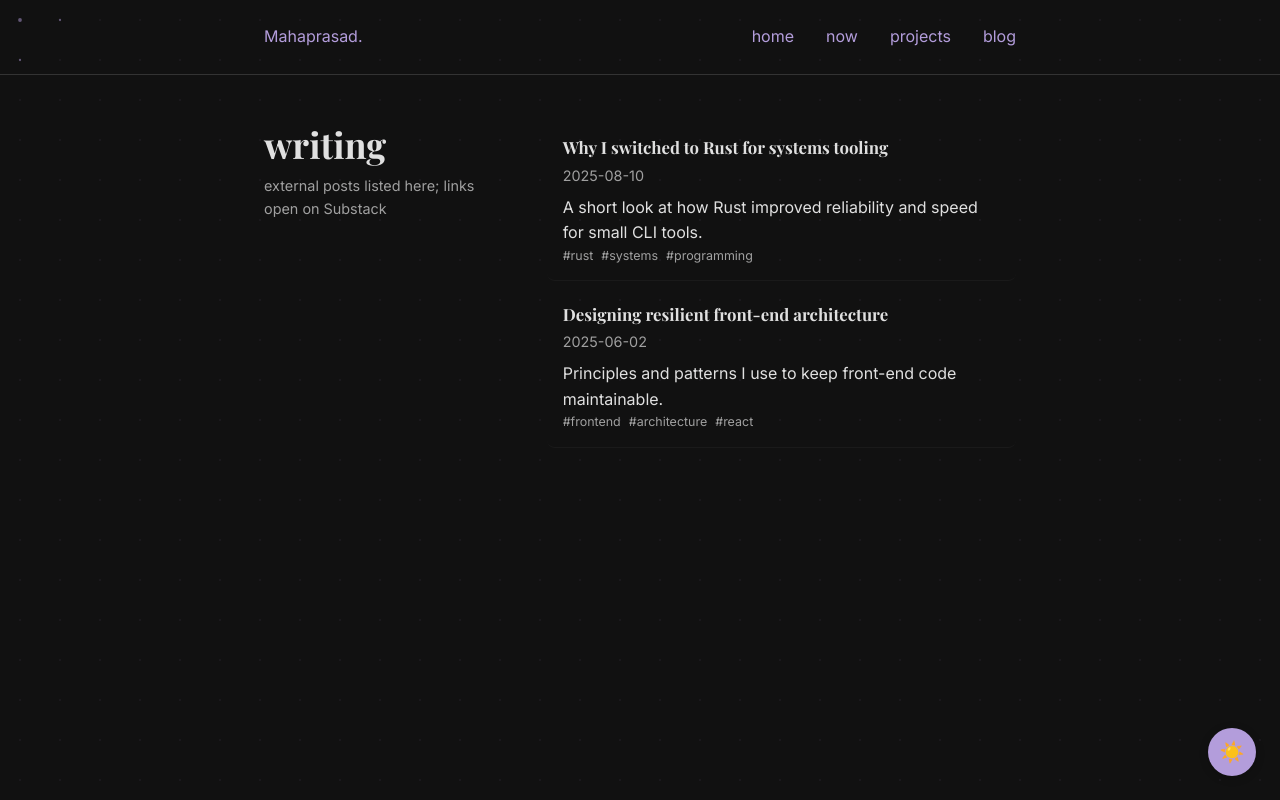
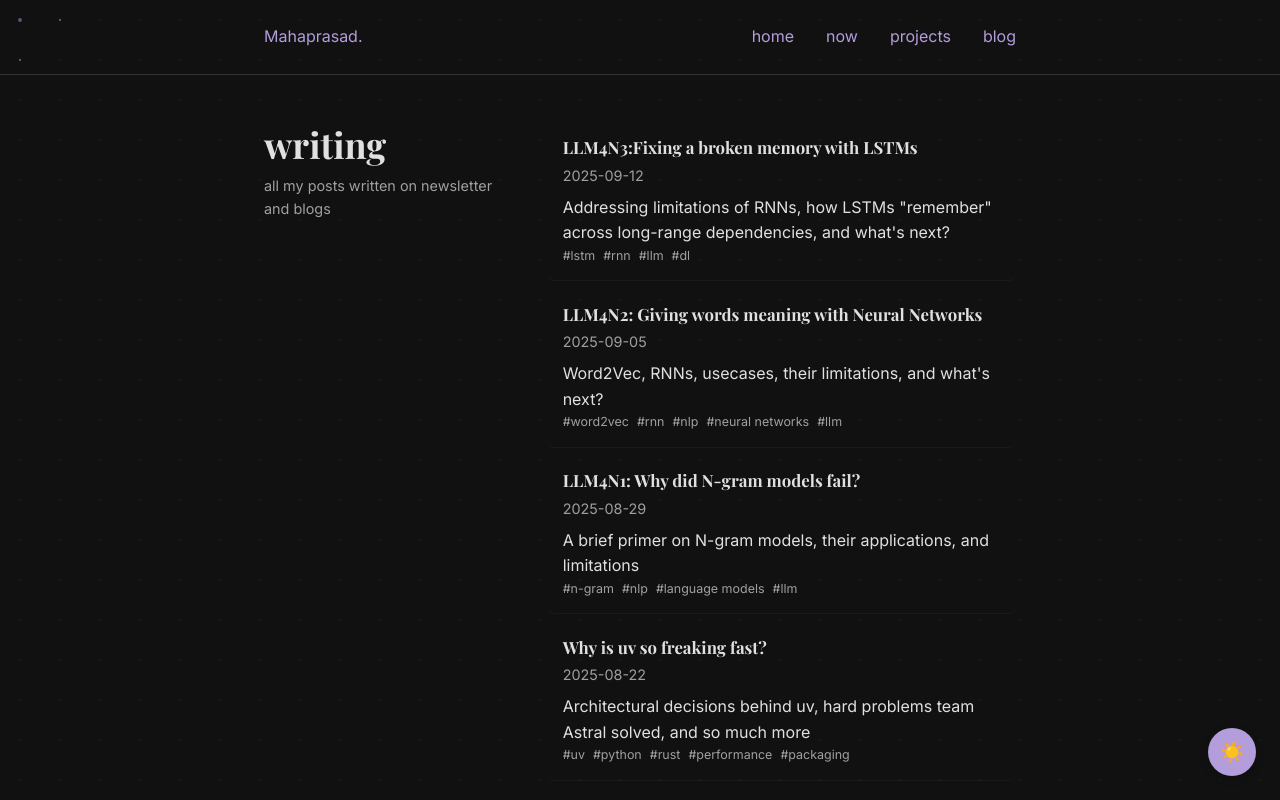
Before and after one commit to Mahaprasad003/personal-website, a React (Create React App) app: page /blog in a window 1280 px wide. Shown: the top 800 px of the page. Built offline with nearby package versions, Linux system fonts and the light colour scheme; a web font is replaced by a local one.

Commit message:
added blogs and projects

```diff
--- a/src/data/blog-posts.json
+++ b/src/data/blog-posts.json
@@ -1,18 +1,53 @@
 {
   "posts": [
     {
-      "title": "Why I switched to Rust for systems tooling",
-      "date": "2025-08-10",
-      "excerpt": "A short look at how Rust improved reliability and speed for small CLI tools.",
-      "substackUrl": "https://yourname.substack.com/p/why-i-switched-to-rust",
-      "tags": ["rust","systems","programming"]
+      "title": "LLM4N3:Fixing a broken memory with LSTMs",
+      "date": "2025-09-12",
+      "excerpt": "Addressing limitations of RNNs, how LSTMs \"remember\" across long-range dependencies, and what's next?",
+      "substackUrl": "https://datapecharcha.substack.com/p/llm4n3fixing-a-broken-memory-with",
+      "tags": ["lstm", "rnn", "llm", "dl"]
     },
     {
-      "title": "Designing resilient front-end architecture",
-      "date": "2025-06-02",
-      "excerpt": "Principles and patterns I use to keep front-end code maintainable.",
-      "substackUrl": "https://yourname.substack.com/p/resilient-frontend-architecture",
-      "tags": ["frontend","architecture","react"]
+      "title": "LLM4N2: Giving words meaning with Neural Networks",
+      "date": "2025-09-05",
+      "excerpt": "Word2Vec, RNNs, usecases, their limitations, and what's next?",
+      "substackUrl": "https://datapecharcha.substack.com/p/llm4n2-giving-words-meaning-with",
+      "tags": ["word2vec", "rnn", "nlp", "neural networks", "llm"]
+    },
+    {
+      "title": "LLM4N1: Why did N-gram models fail?",
+      "date": "2025-08-29",
+      "excerpt": "A brief primer on N-gram models, their applications, and limitations",
+      "substackUrl": "https://datapecharcha.substack.com/p/llm4n1-why-did-n-gram-models-fail",
+      "tags": ["n-gram", "nlp", "language models", "llm"]
+    },
+    {
+      "title": "Why is uv so freaking fast?",
+      "date": "2025-08-22",
+      "excerpt": "Architectural decisions behind uv, hard problems team Astral solved, and so much more",
+      "substackUrl": "https://datapecharcha.substack.com/p/why-is-uv-so-freaking-fast",
+      "tags": ["uv", "python", "rust", "performance", "packaging"]
+    },
+    {
+      "title": "A Data Scientist's Guide to Hypothesis Testing",
+      "date": "2025-08-15",
+      "excerpt": "How do you choose the right test? And why do we need it in the first place?",
+      "substackUrl": "https://datapecharcha.substack.com/p/a-data-scientists-guide-to-hypothesis",
+      "tags": ["statistics", "data science", "hypothesis testing", "A/B testing"]
+    },
+    {
+      "title": "Why does the Central Limit Theorem work?",
+      "date": "2025-08-08",
+      "excerpt": "A brief explanation on what CLT is and why it works.",
+      "substackUrl": "https://datapecharcha.substack.com/p/why-does-the-central-limit-theorem",
+      "tags": ["statistics", "probability", "central limit theorem", "math"]
+    },
+    {
+      "title": "The math that makes ML models work: Maximum likelihood estimation",
+      "date": "2025-05-17",
+      "excerpt": "A primer on how MLE helps us derive the appropriate loss functions",
+      "substackUrl": "https://mahaprasad.notion.site/The-Math-That-Makes-ML-Models-Work-Maximum-Likelihood-Estimation-1f4a2fdfeff680798e25fec44064c49c",
+      "tags": ["machine learning", "mle", "statistics", "math", "loss functions"]
     }
   ]
 }
--- a/src/data/projects.json
+++ b/src/data/projects.json
@@ -1,16 +1,16 @@
 [
     {
       "id": "project1",
-      "title": "placeholder project 1",
-      "description": "A placeholder description for project 1.",
-      "githubUrl": "https://github.com/yourusername/weather-dashboard",
-      "tags": ["transformers", "chatgpt"]
+      "title": "Insecti-sight: Insights and classification models on Southern states of India",
+      "description": "A detailed study of insects from Kisan Call Center (KCC) dataset.",
+      "githubUrl": "#",
+      "tags": ["scikit-learn", "matplotlib", "XGBoost", "Decision Trees"]
     },
     {
       "id": "project2",
-      "title": "placeholder project 2",
-      "description": "A placeholder description for project 2.",
-      "githubUrl": "https://github.com/yourusername/task-manager-api",
-      "tags": ["node.js", "express", "mongodb"]
+      "title": "Hybrid W-PINN for Merton Jump-Diffusion model to predict option prices",
+      "description": "Adapted a wavelet-pinn to solve the merton jump-diffusion.",
+      "githubUrl": "#",
+      "tags": ["Pytorch"]
     }
   ]
--- a/src/pages/Blog.js
+++ b/src/pages/Blog.js
@@ -10,7 +10,7 @@ const Blog = () => {
       <div className="container fade-in">
         <div className="blog-header">
           <h1>writing</h1>
-          <p className="last-updated">external posts listed here; links open on Substack</p>
+          <p className="last-updated">all my posts written on newsletter and blogs</p>
         </div>
 
   <div className="blog-content scroll-wrap">
--- a/src/pages/Now.js
+++ b/src/pages/Now.js
@@ -9,39 +9,37 @@ const Now = () => {
       <div className="container fade-in">
         <div className="now-header">
           <h1>what i'm doing now</h1>
-          <p className="last-updated">last updated: march 11, 2025</p>
+          <p className="last-updated">last updated: September 14, 2025</p>
         </div>
 
         <div className="now-content">
           <section className="now-section">
             <h2>current focus</h2>
             <p>
-              working on academics and personal projects. currently reading understanding deep learning.
+              working on personal projects. looking for internships.
             </p>
           </section>
 
           <section className="now-section">
             <h2>learning</h2>
             <p>
-              i'm taking a deep dive into machine learning and deep learning. I'm also
-              learning about computer vision and natural language processing.
+              learning about llms. implementing rag pipelines. and writing research papers.
             </p>
           </section>
 
           <section className="now-section">
             <h2>reading</h2>
             <p>
-              i'm currently reading understanding deep learning, and a few other books.
+              currently reading AI engineering by Chip Huyen.
             </p>
           </section>
 
-          {/* <section className="now-section">
+          <section className="now-section">
             <h2>Personal Life</h2>
             <p>
-              I've started a daily meditation practice to help maintain focus and reduce
-              stress. I'm also training for a half-marathon that's happening in June.
+              trying to reduce screen time. and also be more mindful of where i spend my time.
             </p>
-          </section> */}
+          </section>
 
           <div className="now-note">
             <p>
```
